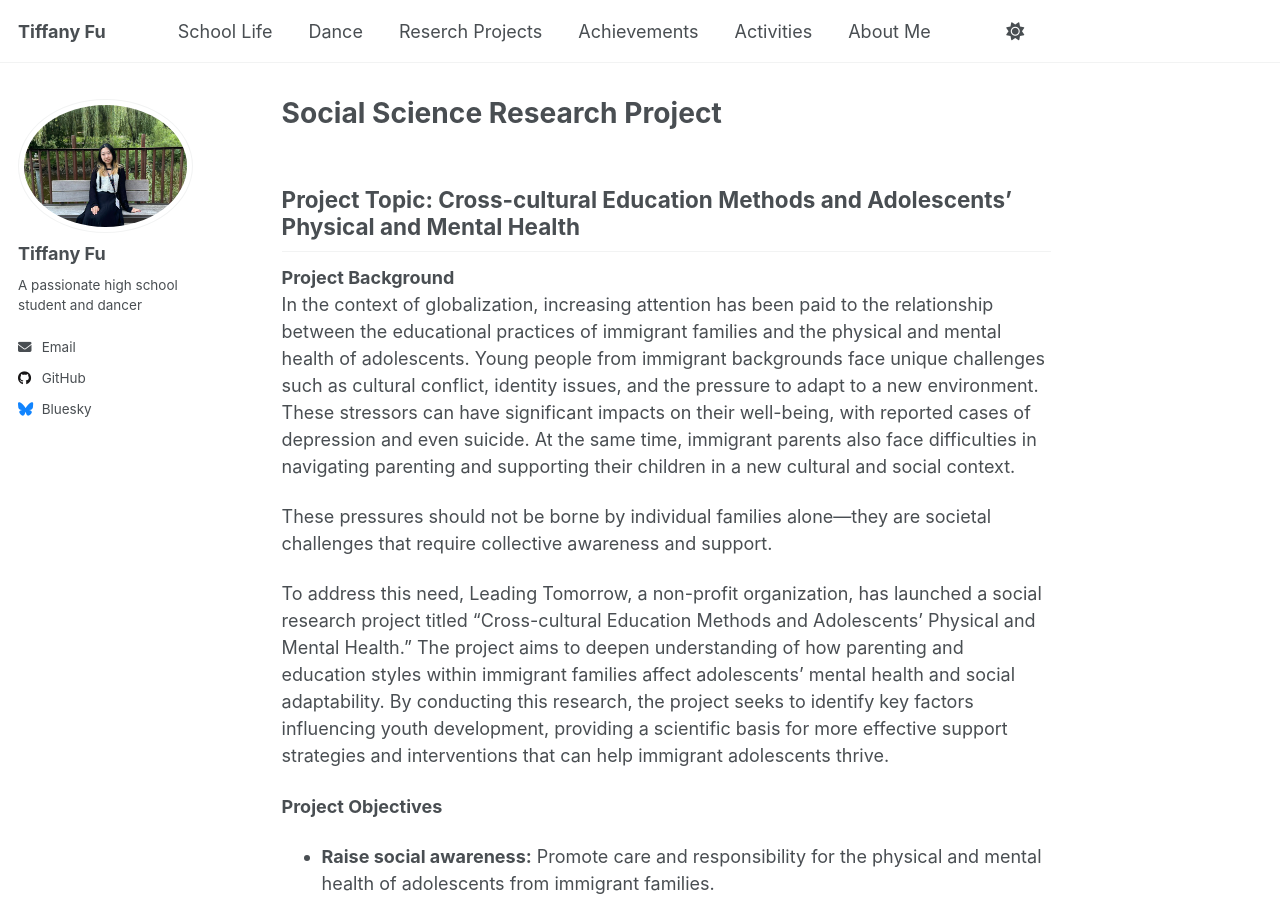
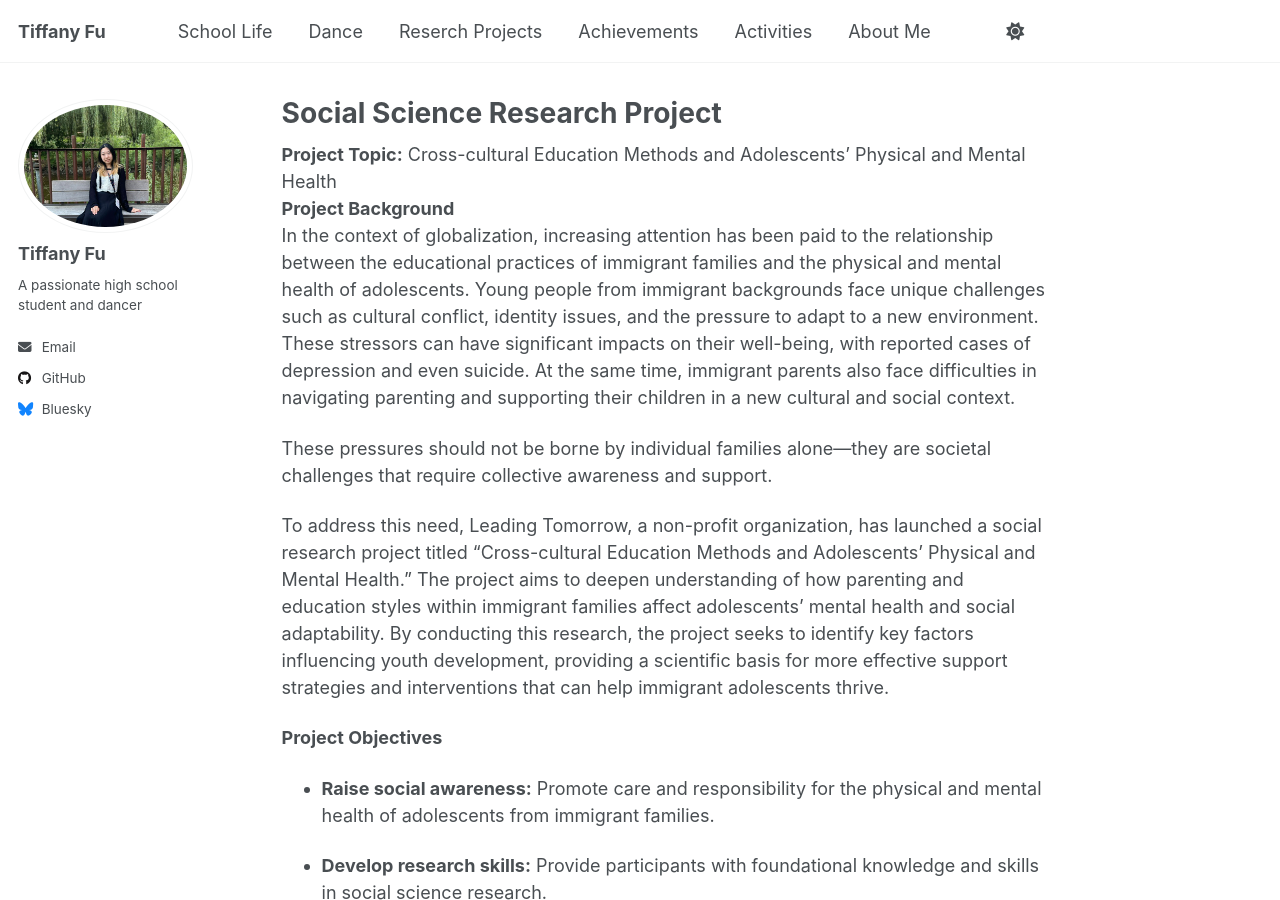
Before and after one commit to TiffanyJTFu/TiffanyFu, a Jekyll site: the page built from _teaching/Social-Science-Research-Project.md, in a window 1280 px wide and 900 px high. Built offline with Jekyll 4.4.1, drawn with Linux system fonts in a browser that asks for light colours; a script that is not in the unit is left out.

```diff
--- a/_teaching/Social-Science-Research-Project.md
+++ b/_teaching/Social-Science-Research-Project.md
@@ -5,8 +5,8 @@ type: ""
 permalink: /teaching/Social-Science-Research-Project
 ---
 
-## Project Topic: Cross-cultural Education Methods and Adolescents' Physical and Mental Health
-**Project Background**
+**Project Topic:** Cross-cultural Education Methods and Adolescents' Physical and Mental Health
+<br>**Project Background**
 <br>In the context of globalization, increasing attention has been paid to the relationship between the educational practices of immigrant families and the physical and mental health of adolescents. Young people from immigrant backgrounds face unique challenges such as cultural conflict, identity issues, and the pressure to adapt to a new environment. These stressors can have significant impacts on their well-being, with reported cases of depression and even suicide. At the same time, immigrant parents also face difficulties in navigating parenting and supporting their children in a new cultural and social context.
 
 These pressures should not be borne by individual families alone—they are societal challenges that require collective awareness and support.
```
